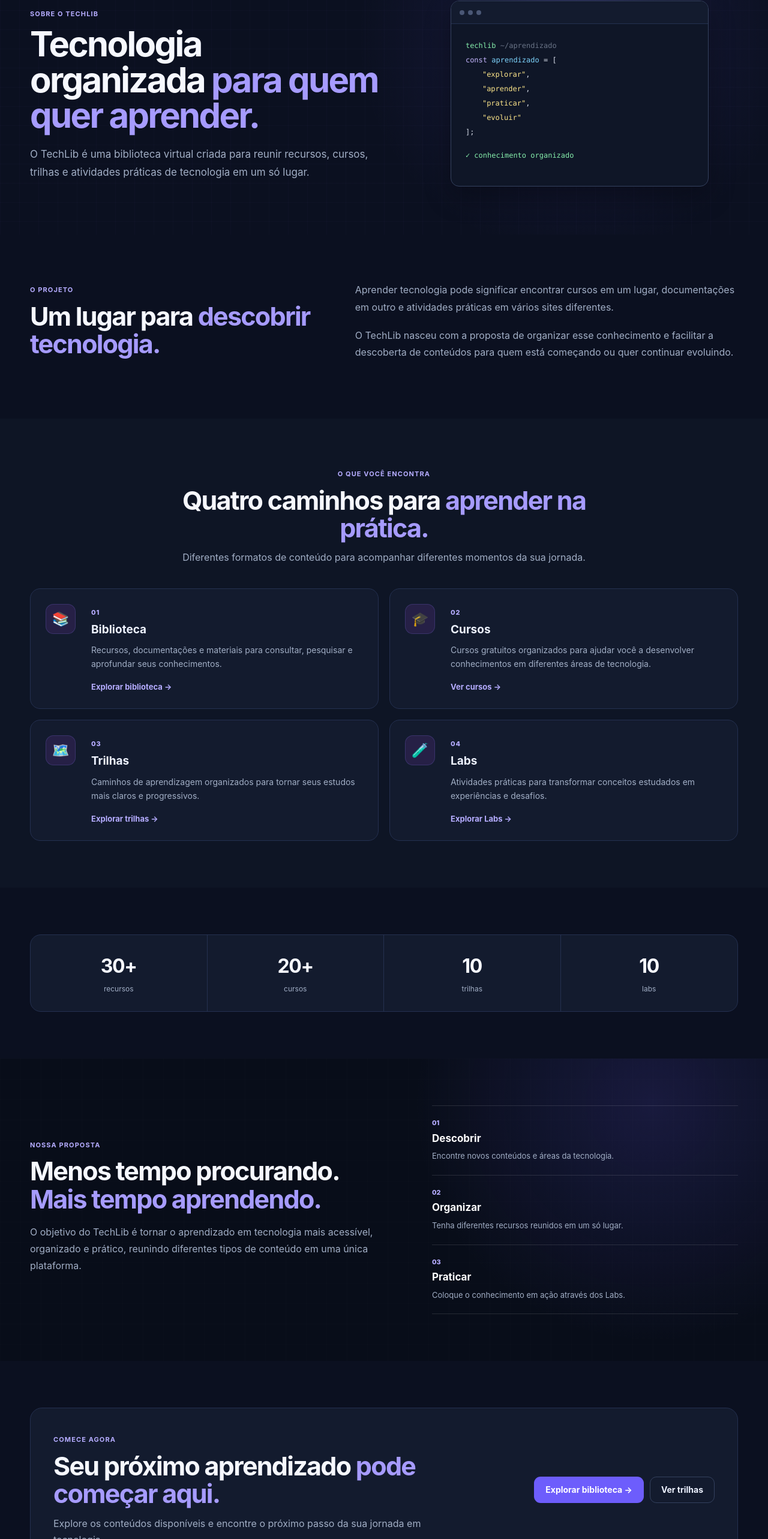
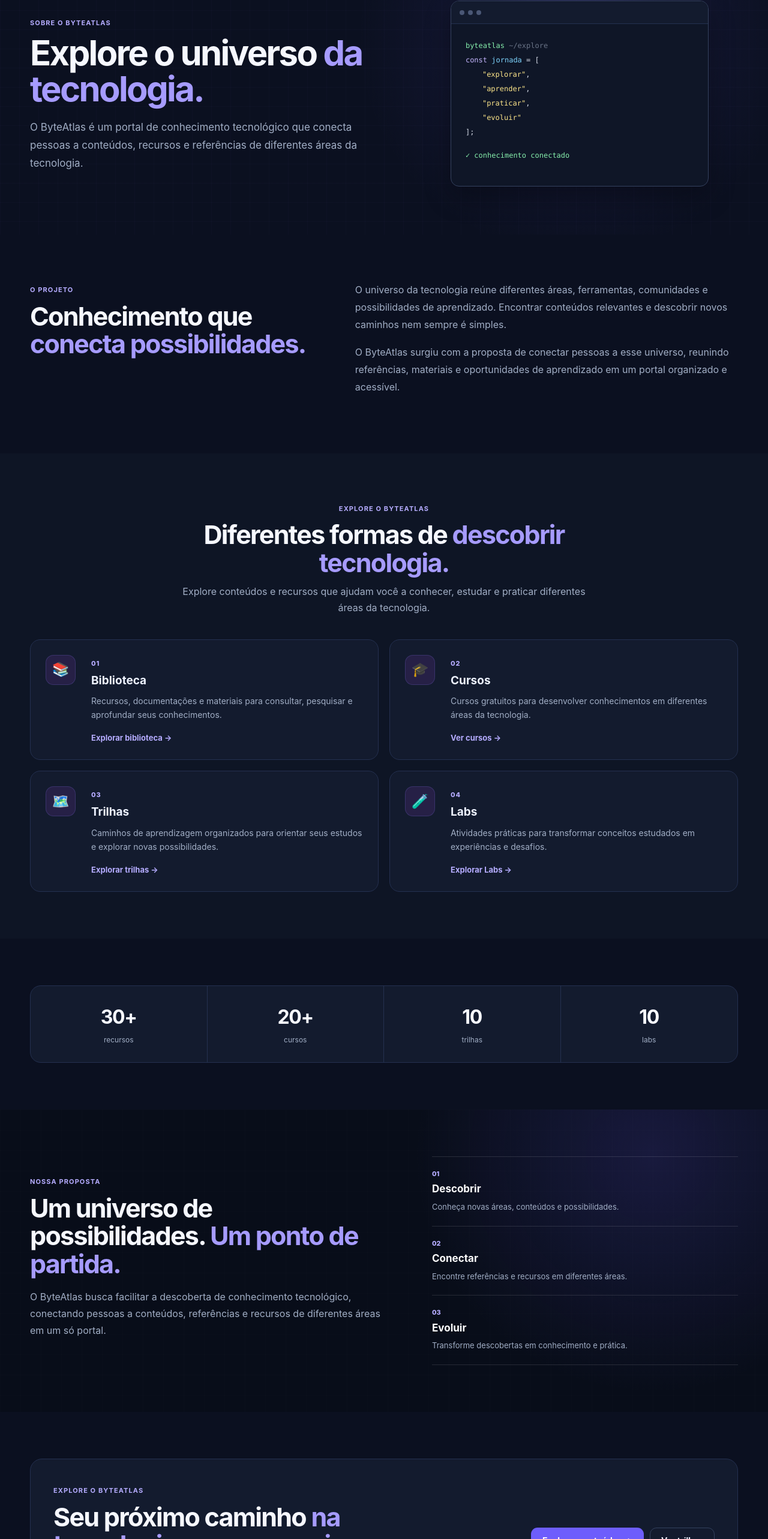
Before and after one commit to yukitelles0-blip/techlib, a React (Vite) app: page /sobre in a window 1280 px wide. Shown: the part 152-2718 px from the top of the page at 60% size. Built offline with nearby package versions, Linux system fonts and the light colour scheme.

Commit message:
Update About page for ByteAtlas branding
Updated text to reflect the rebranding from TechLib to ByteAtlas, including changes to headings, paragraphs, and links throughout the About page.

```diff
--- a/src/pages/About.jsx
+++ b/src/pages/About.jsx
@@ -1,3 +1,4 @@
+
 import React from "react";
 import { Link } from "react-router-dom";
 import { resources } from "../data/resources";
@@ -16,17 +17,17 @@ export default function About() {
 
         <div className="container about-hero-content">
           <div className="about-hero-copy">
-            <span className="eyebrow">SOBRE O TECHLIB</span>
+            <span className="eyebrow">SOBRE O BYTEATLAS</span>
 
             <h1>
-              Tecnologia organizada
-              <span> para quem quer aprender.</span>
+              Explore o universo
+              <span> da tecnologia.</span>
             </h1>
 
             <p>
-              O TechLib é uma biblioteca virtual criada para reunir recursos,
-              cursos, trilhas e atividades práticas de tecnologia em um só
-              lugar.
+              O ByteAtlas é um portal de conhecimento tecnológico que conecta
+              pessoas a conteúdos, recursos e referências de diferentes áreas
+              da tecnologia.
             </p>
           </div>
 
@@ -40,13 +41,13 @@ export default function About() {
 
               <div className="about-terminal-body">
                 <div>
-                  <span className="terminal-green">techlib</span>
-                  <span className="terminal-muted"> ~/aprendizado</span>
+                  <span className="terminal-green">byteatlas</span>
+                  <span className="terminal-muted"> ~/explore</span>
                 </div>
 
                 <div className="terminal-line">
                   <span className="terminal-purple">const</span>{" "}
-                  <span className="terminal-blue">aprendizado</span> = [
+                  <span className="terminal-blue">jornada</span> = [
                 </div>
 
                 <div className="terminal-indent">
@@ -68,7 +69,7 @@ export default function About() {
                 <div className="terminal-line">];</div>
 
                 <div className="terminal-output">
-                  ✓ conhecimento organizado
+                  ✓ conhecimento conectado
                 </div>
               </div>
             </div>
@@ -83,22 +84,22 @@ export default function About() {
             <span className="section-kicker">O PROJETO</span>
 
             <h2>
-              Um lugar para
-              <span> descobrir tecnologia.</span>
+              Conhecimento que
+              <span> conecta possibilidades.</span>
             </h2>
           </div>
 
           <div className="about-intro-text">
             <p>
-              Aprender tecnologia pode significar encontrar cursos em um lugar,
-              documentações em outro e atividades práticas em vários sites
-              diferentes.
+              O universo da tecnologia reúne diferentes áreas, ferramentas,
+              comunidades e possibilidades de aprendizado. Encontrar conteúdos
+              relevantes e descobrir novos caminhos nem sempre é simples.
             </p>
 
             <p>
-              O TechLib nasceu com a proposta de organizar esse conhecimento e
-              facilitar a descoberta de conteúdos para quem está começando ou
-              quer continuar evoluindo.
+              O ByteAtlas surgiu com a proposta de conectar pessoas a esse
+              universo, reunindo referências, materiais e oportunidades de
+              aprendizado em um portal organizado e acessível.
             </p>
           </div>
         </div>
@@ -108,16 +109,16 @@ export default function About() {
       <section className="about-section about-section-soft">
         <div className="container">
           <div className="section-heading about-heading-centered">
-            <span className="section-kicker">O QUE VOCÊ ENCONTRA</span>
+            <span className="section-kicker">EXPLORE O BYTEATLAS</span>
 
             <h2>
-              Quatro caminhos para
-              <span> aprender na prática.</span>
+              Diferentes formas de
+              <span> descobrir tecnologia.</span>
             </h2>
 
             <p>
-              Diferentes formatos de conteúdo para acompanhar diferentes
-              momentos da sua jornada.
+              Explore conteúdos e recursos que ajudam você a conhecer,
+              estudar e praticar diferentes áreas da tecnologia.
             </p>
           </div>
 
@@ -148,8 +149,8 @@ export default function About() {
                 <h3>Cursos</h3>
 
                 <p>
-                  Cursos gratuitos organizados para ajudar você a desenvolver
-                  conhecimentos em diferentes áreas de tecnologia.
+                  Cursos gratuitos para desenvolver conhecimentos em
+                  diferentes áreas da tecnologia.
                 </p>
 
                 <Link to="/cursos">
@@ -166,8 +167,8 @@ export default function About() {
                 <h3>Trilhas</h3>
 
                 <p>
-                  Caminhos de aprendizagem organizados para tornar seus
-                  estudos mais claros e progressivos.
+                  Caminhos de aprendizagem organizados para orientar seus
+                  estudos e explorar novas possibilidades.
                 </p>
 
                 <Link to="/trilhas">
@@ -184,8 +185,8 @@ export default function About() {
                 <h3>Labs</h3>
 
                 <p>
-                  Atividades práticas para transformar conceitos estudados em
-                  experiências e desafios.
+                  Atividades práticas para transformar conceitos estudados
+                  em experiências e desafios.
                 </p>
 
                 <Link to="/labs">
@@ -235,14 +236,14 @@ export default function About() {
             </span>
 
             <h2>
-              Menos tempo procurando.
-              <span> Mais tempo aprendendo.</span>
+              Um universo de possibilidades.
+              <span> Um ponto de partida.</span>
             </h2>
 
             <p>
-              O objetivo do TechLib é tornar o aprendizado em tecnologia mais
-              acessível, organizado e prático, reunindo diferentes tipos de
-              conteúdo em uma única plataforma.
+              O ByteAtlas busca facilitar a descoberta de conhecimento
+              tecnológico, conectando pessoas a conteúdos, referências e
+              recursos de diferentes áreas em um só portal.
             </p>
           </div>
 
@@ -250,19 +251,19 @@ export default function About() {
             <div>
               <span>01</span>
               <strong>Descobrir</strong>
-              <p>Encontre novos conteúdos e áreas da tecnologia.</p>
+              <p>Conheça novas áreas, conteúdos e possibilidades.</p>
             </div>
 
             <div>
               <span>02</span>
-              <strong>Organizar</strong>
-              <p>Tenha diferentes recursos reunidos em um só lugar.</p>
+              <strong>Conectar</strong>
+              <p>Encontre referências e recursos em diferentes áreas.</p>
             </div>
 
             <div>
               <span>03</span>
-              <strong>Praticar</strong>
-              <p>Coloque o conhecimento em ação através dos Labs.</p>
+              <strong>Evoluir</strong>
+              <p>Transforme descobertas em conhecimento e prática.</p>
             </div>
           </div>
         </div>
@@ -273,22 +274,22 @@ export default function About() {
         <div className="container">
           <div className="about-cta">
             <div>
-              <span className="section-kicker">COMECE AGORA</span>
+              <span className="section-kicker">EXPLORE O BYTEATLAS</span>
 
               <h2>
-                Seu próximo aprendizado
-                <span> pode começar aqui.</span>
+                Seu próximo caminho
+                <span> na tecnologia começa aqui.</span>
               </h2>
 
               <p>
-                Explore os conteúdos disponíveis e encontre o próximo passo da
-                sua jornada em tecnologia.
+                Explore o portal, descubra novos conteúdos e encontre
+                referências para continuar sua jornada na tecnologia.
               </p>
             </div>
 
             <div className="about-cta-actions">
               <Link className="primary-button" to="/biblioteca">
-                Explorar biblioteca →
+                Explorar conteúdos →
               </Link>
 
               <Link className="secondary-button" to="/trilhas">
```
